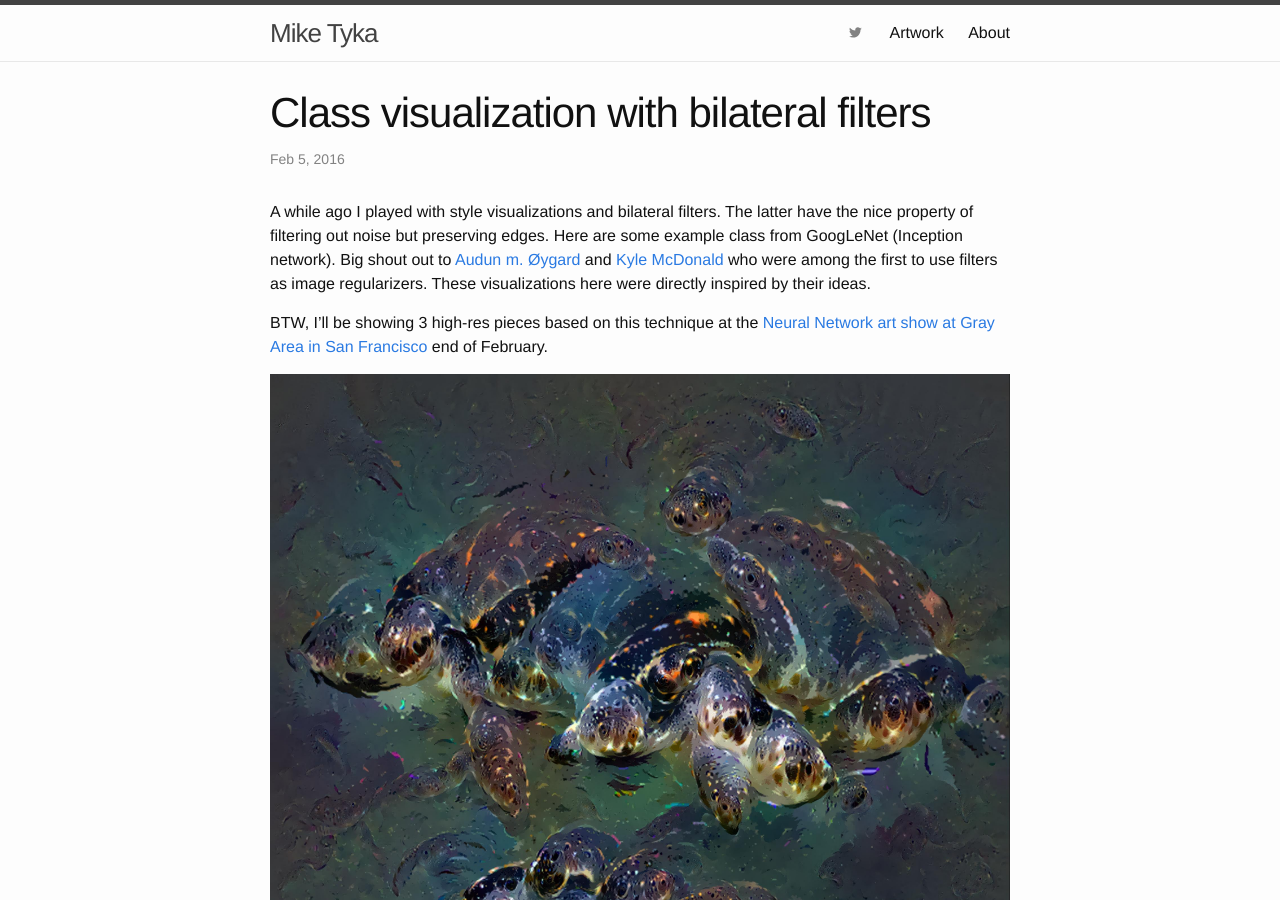
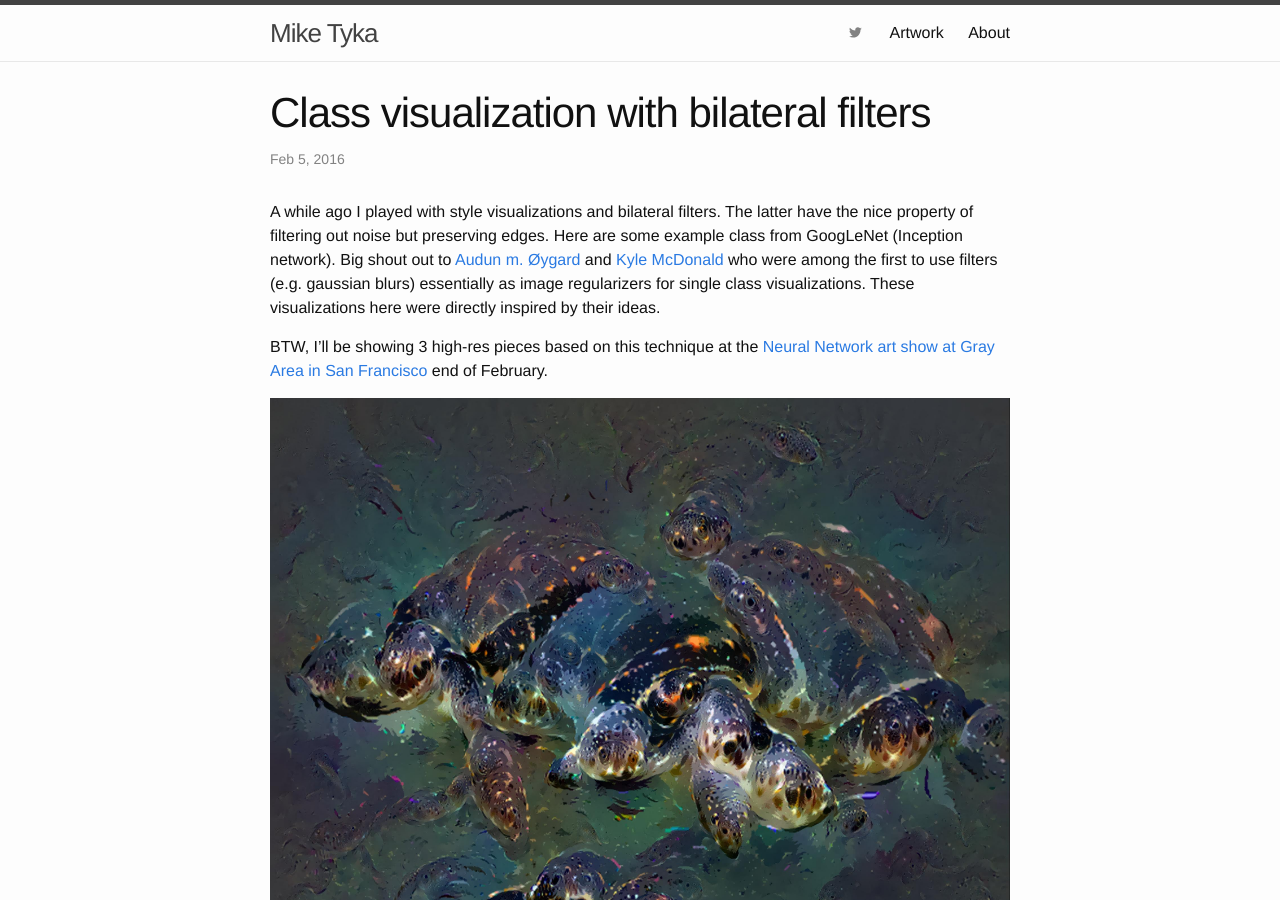
Before and after one commit to mtyka/mtyka.github.io, a Jekyll site: the page built from _posts/2016-02-05-bilateral-class-vis.markdown, in a window 1280 px wide and 900 px high. Built offline with Jekyll 4.4.1, drawn with Linux system fonts in a browser that asks for light colours.

Commit message:
Clarifying sentence.

```diff
--- a/_posts/2016-02-05-bilateral-class-vis.markdown
+++ b/_posts/2016-02-05-bilateral-class-vis.markdown
@@ -5,7 +5,7 @@
 categories: deepdream
 ---
 
-A while ago I played with style visualizations and bilateral filters. The latter have the nice property of filtering out noise but preserving edges. Here are some example class from GoogLeNet (Inception network). Big shout out to [Audun m. Øygard](http://auduno.com/post/125362849838/visualizing-googlenet-classes) and [Kyle McDonald](https://github.com/kylemcdonald/deepdream/blob/master/dream.ipynb) who were among the first to use filters as image regularizers. These visualizations here were directly inspired by their ideas.
+A while ago I played with style visualizations and bilateral filters. The latter have the nice property of filtering out noise but preserving edges. Here are some example class from GoogLeNet (Inception network). Big shout out to [Audun m. Øygard](http://auduno.com/post/125362849838/visualizing-googlenet-classes) and [Kyle McDonald](https://github.com/kylemcdonald/deepdream/blob/master/dream.ipynb) who were among the first to use filters (e.g. gaussian blurs) essentially as image regularizers for single class visualizations. These visualizations here were directly inspired by their ideas.
 
 BTW, I'll be showing 3 high-res pieces based on this technique at the [Neural Network art show at Gray Area in San Francisco](http://grayarea.org/event/deepdream-the-art-of-neural-networks/) end of February.
 
```
